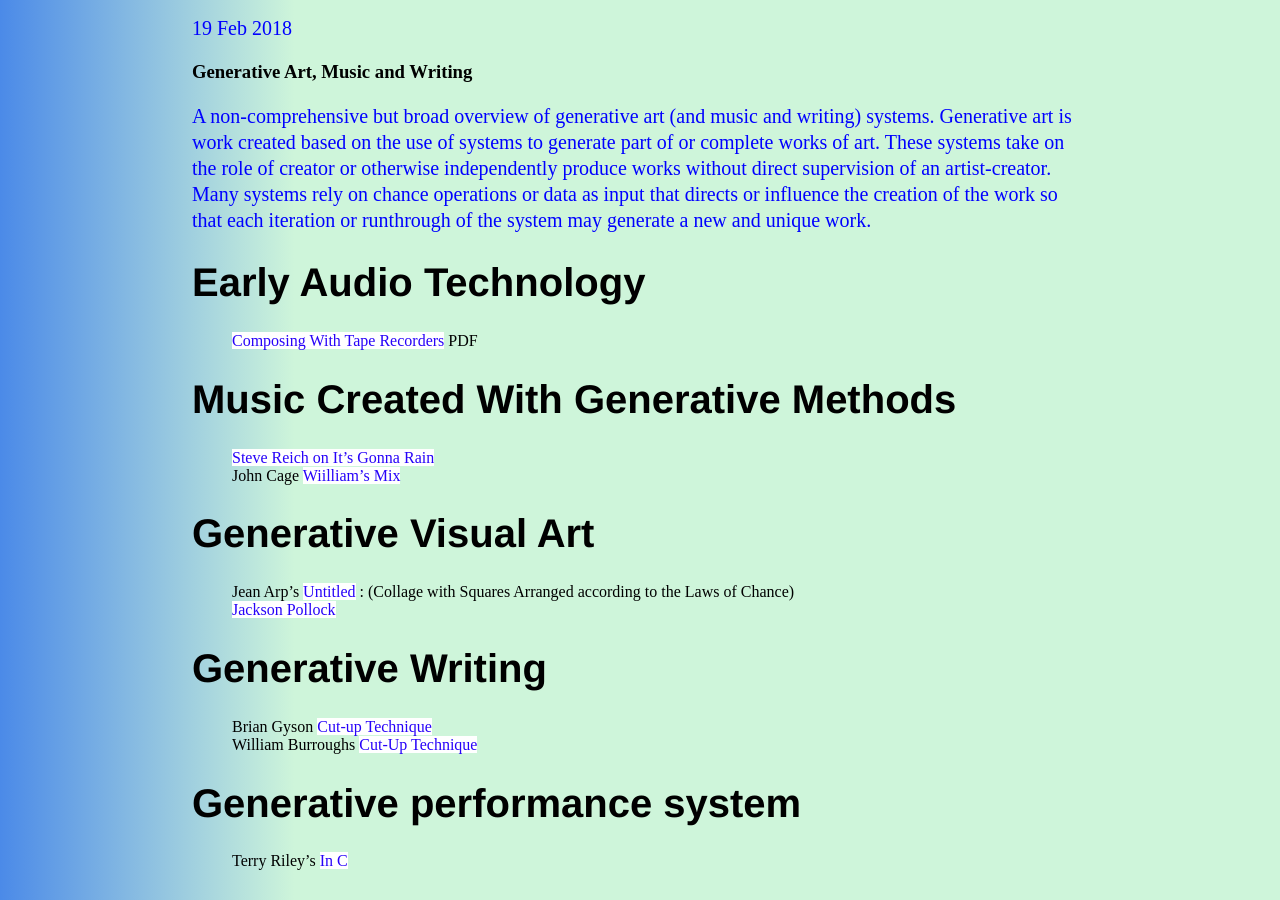
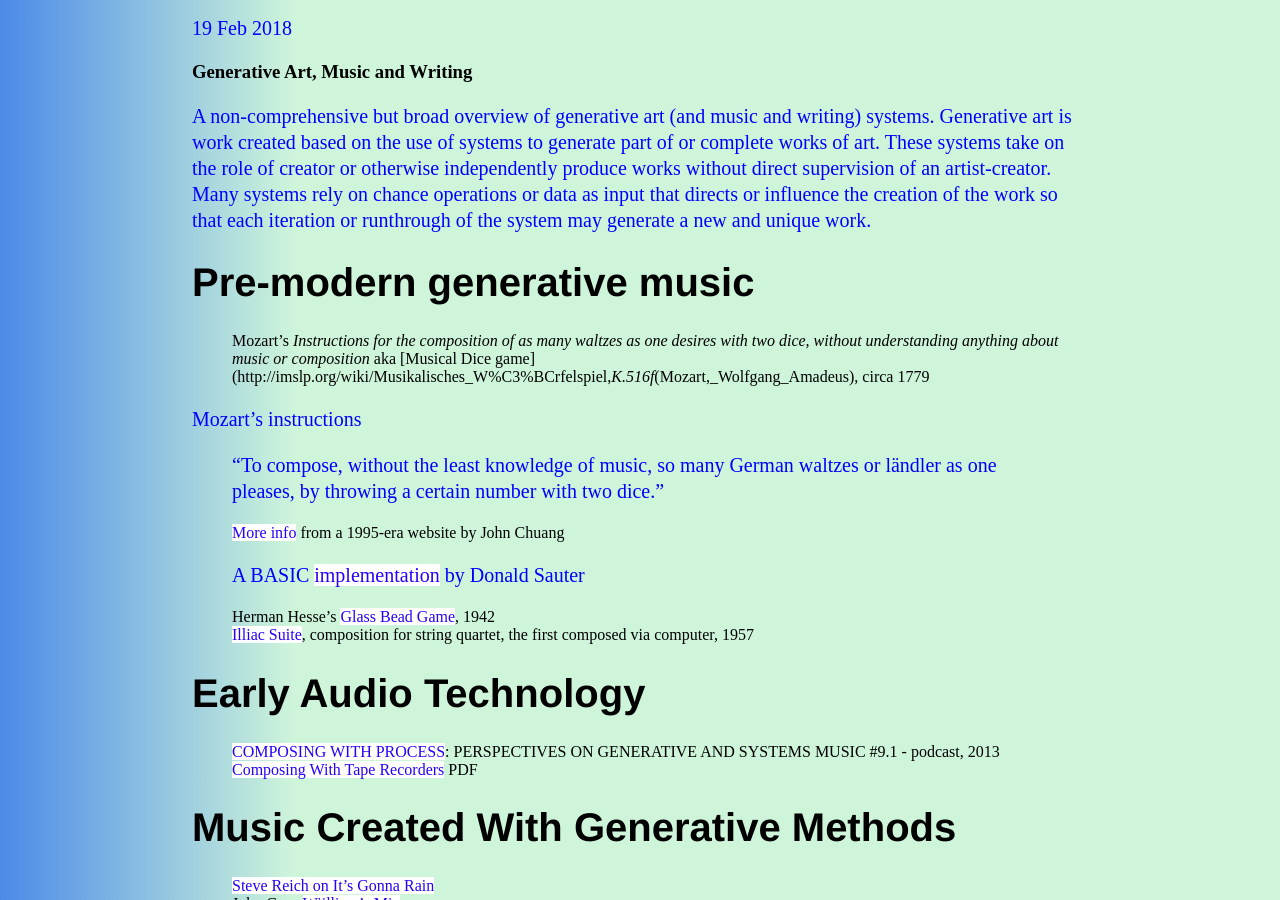
Before and after one commit to lee2sman/nosebook, a Jekyll site: the page built from _posts/2018-02-18-generative-music.md, in a window 1280 px wide and 900 px high, scrolled down 235 px. Built offline with Jekyll 4.4.1, drawn with Linux system fonts in a browser that asks for light colours.

Commit message:
update generative-music

```diff
--- a/_posts/2018-02-18-generative-music.md
+++ b/_posts/2018-02-18-generative-music.md
@@ -9,7 +9,21 @@ categories: art teaching reading
 
 A non-comprehensive but broad overview  of generative art (and music and writing) systems. Generative art is work created based on the use of systems to generate part of or complete works of art. These systems take on the role of creator or otherwise independently produce works without direct supervision of an artist-creator. Many systems rely on chance operations or data as input that directs or influence the creation of the work so that each iteration or runthrough of the system may generate a new and unique work.
 
+# Pre-modern generative music
+* Mozart's *Instructions for the composition of as many waltzes as one desires with two dice, without understanding anything about music or composition*  aka [Musical Dice game](http://imslp.org/wiki/Musikalisches_W%C3%BCrfelspiel,_K.516f_(Mozart,_Wolfgang_Amadeus), circa 1779
+
+Mozart's instructions
+
+> "To compose, without the least knowledge of music, so many German waltzes or ländler as one pleases, by throwing a certain number with two dice."
+
+* [More info](http://sunsite.univie.ac.at/Mozart/dice/) from a 1995-era website by John Chuang
+* A BASIC [implementation](http://www.donaldsauter.com/wspiel.htm) by Donald Sauter
+
+* Herman Hesse's [Glass Bead Game](http://www.ludism.org/gbgwiki/GlassBeadGame), 1942
+* [Illiac Suite](https://en.wikipedia.org/wiki/Illiac_Suite), composition for string quartet, the first composed via computer, 1957
+
 # Early Audio Technology
+* [COMPOSING WITH PROCESS](https://rwm.macba.cat/en/composingwithprocess_tag): PERSPECTIVES ON GENERATIVE AND SYSTEMS MUSIC #9.1 - podcast, 2013
 * [Composing With Tape Recorders](https://monoskop.org/images/b/b3/Dwyer_Terence_Composing_with_Tape_Recorders_Musique_Concrete_for_Beginners.pdf) PDF
 
 # Music Created With Generative Methods
```
